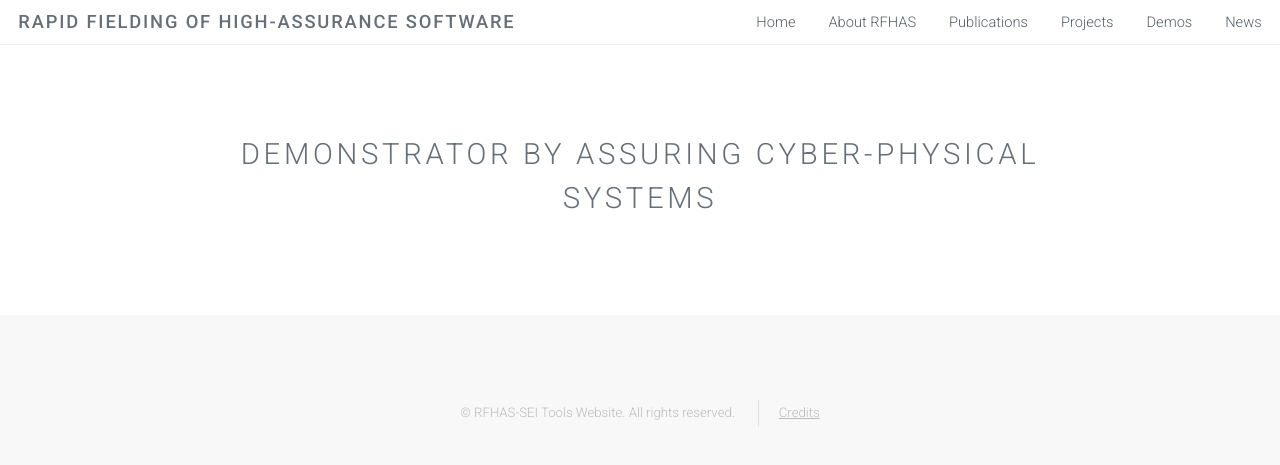
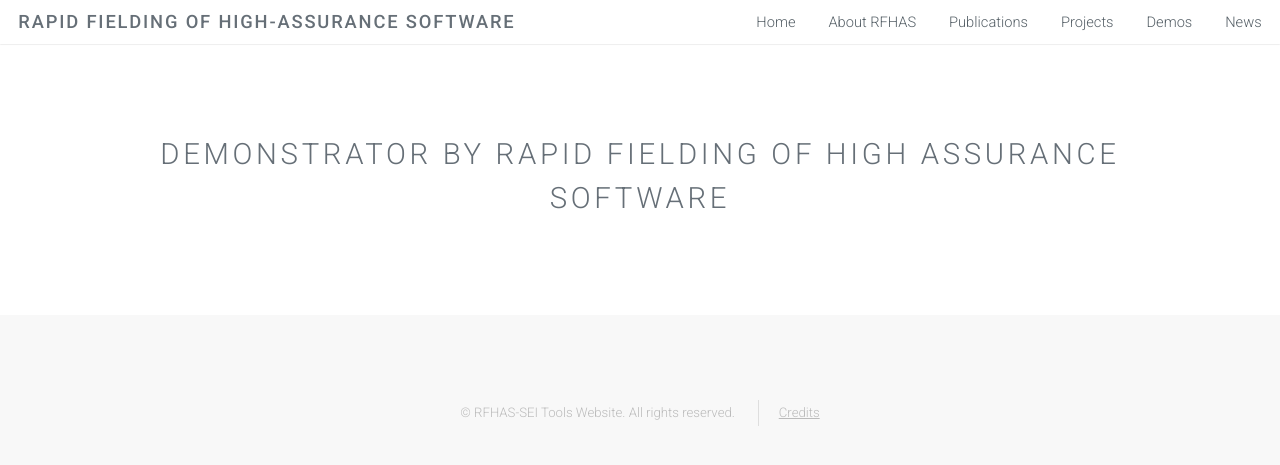
Before and after one commit to ACPS-SEI/acps-sei.github.io, a Jekyll site: the page built from demos.md, in a window 1280 px wide. Shown: the top 465 px of the page. Built offline with Jekyll 4.4.1, drawn with Linux system fonts in a browser that asks for light colours.

Commit message:
mod demos.md

```diff
--- a/demos.md
+++ b/demos.md
@@ -1,4 +1,4 @@
 ---
 layout: post
-title: Demonstrator by Assuring Cyber-Physical Systems
+title: Demonstrator by Rapid Fielding of High Assurance Software
 ---
```
